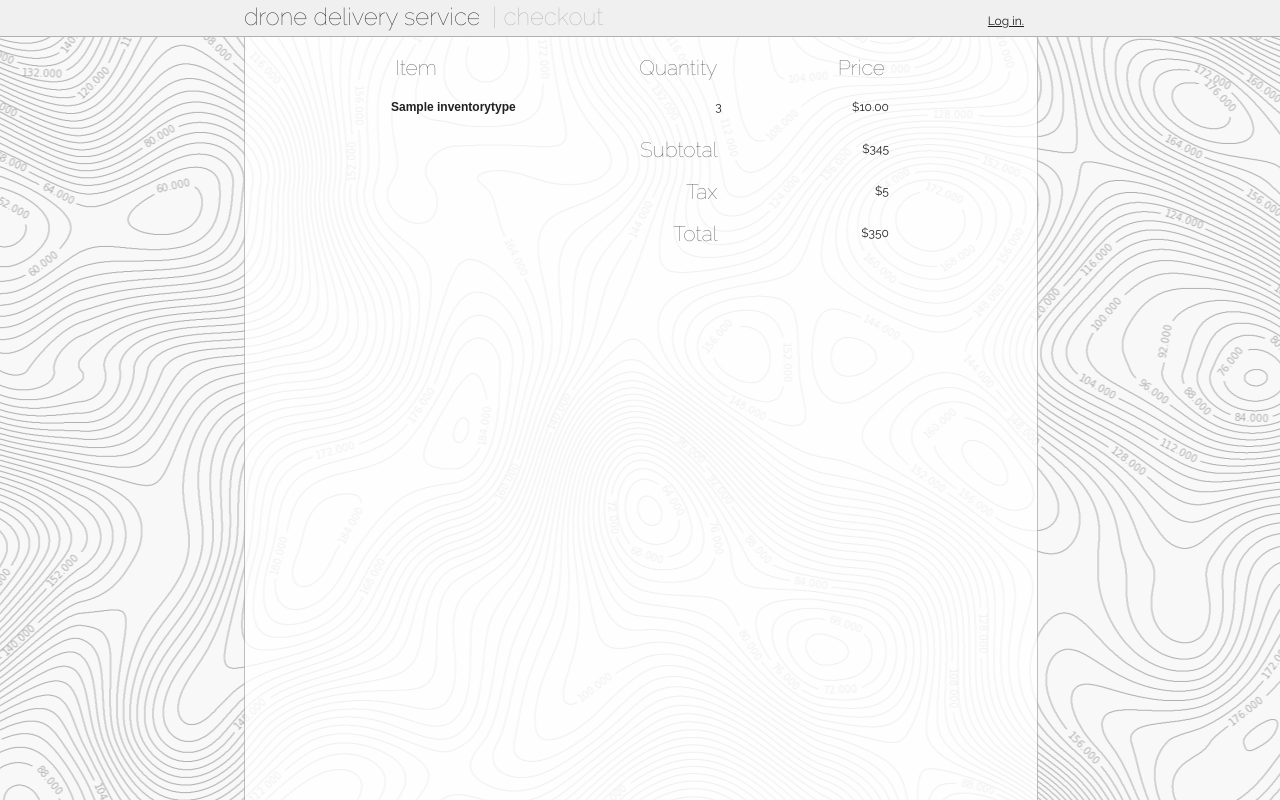
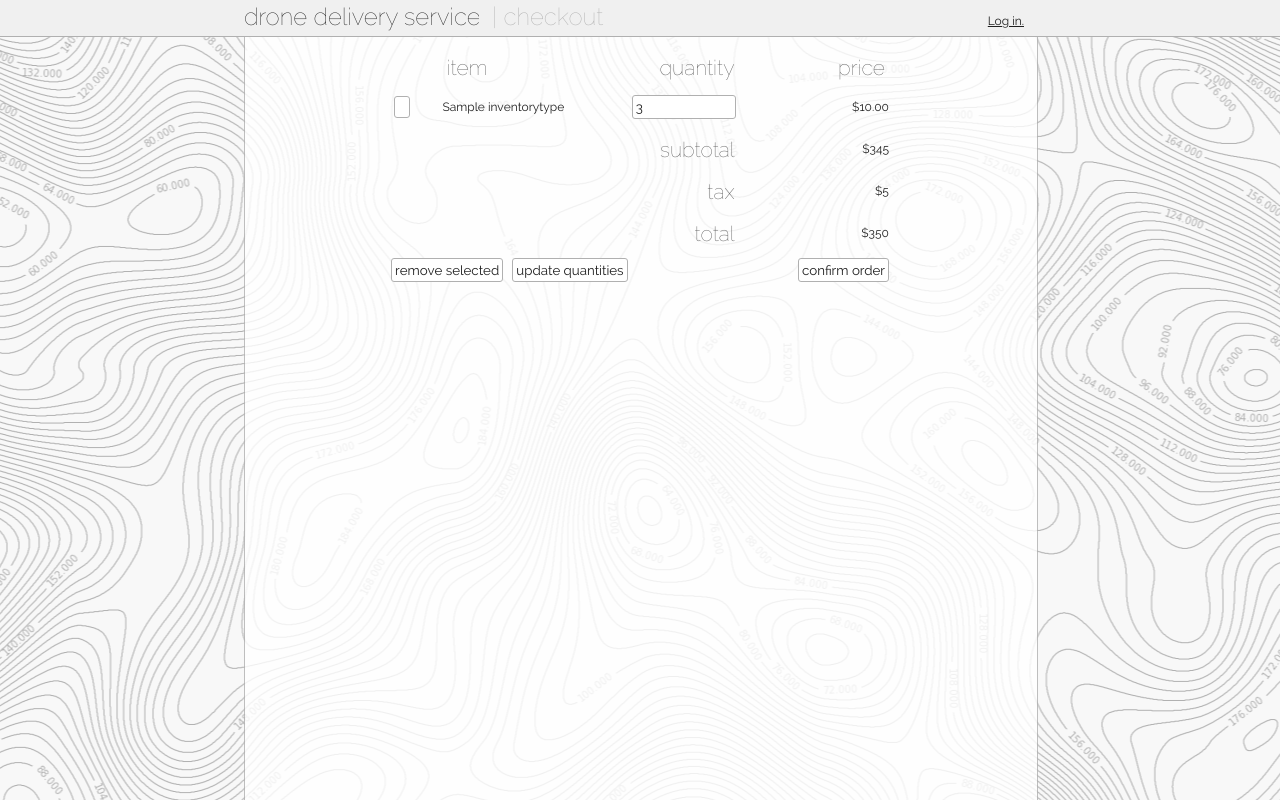
Before and after one commit to cusmith/dronedelivery, a Django app: page /app/checkout in a window 1280 px wide. Run offline with Django 3.2, Linux system fonts and the light colour scheme; tables that the repository leaves empty hold one stand-in row (values such as "Sample post"); some libraries are stand-ins or nearby versions; some web fonts are replaced.

Commit message:
Add order modification/submission ui

```diff
--- a/app/templates/app/app.css
+++ b/app/templates/app/app.css
@@ -48,12 +48,14 @@ a:link, a:visited {
   font-size: 75%;
   font-weight: 400; }
 
-.rounded-box, .input-box, .registration-input, .inventory-item, .order-button, .add-item-dialog-content {
+.box, .rounded-box, .input-box, .registration-input, .inventory-item, .order-button, .add-item-dialog-content, .mark-label {
   margin: 3px;
   padding: 3px;
+  background-color: #ffffff; }
+
+.rounded-box, .input-box, .registration-input, .inventory-item, .order-button, .add-item-dialog-content, .mark-label {
   border: 1px solid #b0b0b0;
-  border-radius: 3px;
-  background-color: #ffffff; }
+  border-radius: 3px; }
 
 .input-box:focus, .registration-input:focus {
   box-shadow: 0px 0px 2px #b0b0b0; }
@@ -288,9 +290,12 @@ body {
 .cart-items {
   width: 100%; }
 
-.cart-item-field {
-  width: 33%;
+.cart-item-field, .cart-item-narrow {
+  width: 30%;
   max-height: 2rem; }
+
+.cart-item-narrow {
+  width: 10%; }
 
 .field-left {
   text-align: left; }
@@ -298,4 +303,20 @@ body {
 .field-right {
   text-align: right; }
 
+.cart-quantity {
+  width: 8rem; }
+
+.mark-checkbox {
+  position: fixed;
+  opacity: 0; }
+
+.mark-label {
+  color: #ffffff; }
+
+.mark-checkbox:checked + .mark-label {
+  color: #b0b0b0; }
+
+.mark-checkbox:focus + .mark-label {
+  box-shadow: 0px 0px 2px #b0b0b0; }
+
 /*# sourceMappingURL=app.css.map */
--- a/app/templates/app/app.sass
+++ b/app/templates/app/app.sass
@@ -79,12 +79,15 @@ a:link, a:visited
 	font-size: $primary-font-size
 	font-weight: $primary-font-weight
 
-.rounded-box
+.box
 	margin: 3px
 	padding: 3px
+	background-color: $content-area-color
+
+.rounded-box
+	@extend .box
 	border: 1px solid $light-text-color
 	border-radius: 3px
-	background-color: $content-area-color
 
 .input-box
 	@extend .rounded-box
@@ -354,11 +357,33 @@ $inventory-item-pad:	0.5rem
 	width: 100%
 
 .cart-item-field
-	width: 33%
+	width: 30%
 	max-height: 2rem
+
+.cart-item-narrow
+	@extend .cart-item-field
+	width: 10%
 
 .field-left
 	text-align: left
 
 .field-right
 	text-align: right
+
+.cart-quantity
+	width: 8rem
+
+.mark-checkbox
+	position: fixed
+	opacity: 0
+	//visibility: hidden
+
+.mark-label
+	@extend .rounded-box
+	color: $content-area-color
+
+.mark-checkbox:checked + .mark-label
+	color: $light-text-color
+
+.mark-checkbox:focus + .mark-label
+	box-shadow: 0px 0px 2px $light-text-color
--- a/app/templates/app/checkout.html
+++ b/app/templates/app/checkout.html
@@ -7,26 +7,31 @@
 
 
 	{% if cart_items %}
-
+		<form method='post'>{% csrf_token %}
 		<table class='cart-items'>
 			<tr>
+				<td class='cart-item-narrow'></td>
 				<td class='cart-item-field field-left'>
-					<h3>Item</h3>
+					<h3>item</h3>
 				</td>
 				<td class='cart-item-field field-right'>
-					<h3>Quantity</h3>
+					<h3>quantity</h3>
 				</td>
 				<td class='cart-item-field field-right'>
-					<h3>Price</h3>
+					<h3>price</h3>
 				</td>
 			</tr>
 			{% for item in cart_items %}
 				<tr>
+					<td class='cart-item-narrow'>
+						<input id='{{ item.type.product_name|slugify }}-marked' class='mark-checkbox' type='checkbox' name='{{ item.type.product_name|slugify }}-marked'>
+						<label class='mark-label' for='{{ item.type.product_name|slugify }}-marked'>X</label>
+					</td>
 					<td class='cart-item-field field-left'>
-						<strong>{{ item.type.product_name }}</strong>
+						<p>{{ item.type.product_name }}</p>
 					</td>
 					<td class='cart-item-field field-right'>
-						<p>{{ item.count }}</p>
+						<input class='input-box cart-quantity' type='number' name='{{ item.type.product_name|slugify }}-quantity' value='{{ item.count }}' min='0' max='{{ item.type.stock_count }}'>
 					</td>
 					<td class='cart-item-field field-right'>
 						<p>${{ item.type.price }}</p>
@@ -34,27 +39,30 @@
 				</tr>
 			{% endfor %}
 			<tr>
+				<td class='cart-item-narrow'></td>
 				<td></td>
 				<td class='cart-item-field field-right'>
-					<h3>Subtotal</h3>
+					<h3>subtotal</h3>
 				</td>
 				<td class='cart-item-field field-right'>
 					<p>$345</p>
 				</td>
 			</tr>
 			<tr>
+				<td class='cart-item-narrow'></td>
 				<td></td>
 				<td class='cart-item-field field-right'>
-					<h3>Tax</h3>
+					<h3>tax</h3>
 				</td>
 				<td class='cart-item-field field-right'>
 					<p>$5</p>
 				</td>
 			</tr>
 			<tr>
+				<td class='cart-item-narrow'></td>
 				<td></td>
 				<td class='cart-item-field field-right'>
-					<h3>Total</h3>
+					<h3>total</h3>
 				</td>
 				<td class='cart-item-field field-right'>
 					<p>$350</p>
@@ -62,6 +70,10 @@
 			</tr>
 
 		</table>
+		<input class='input-box' type="submit" name='submit' value='remove selected'>
+		<input class='input-box' type="submit" name='submit' value='update quantities'>
+		<input class='input-box' type="submit" name='submit' value='confirm order' style='float:right;'>
+		</form>
 
 	{% else %}
 		<p>Your cart is empty. <a href='inventory'>See inventory.</a></p>
```
